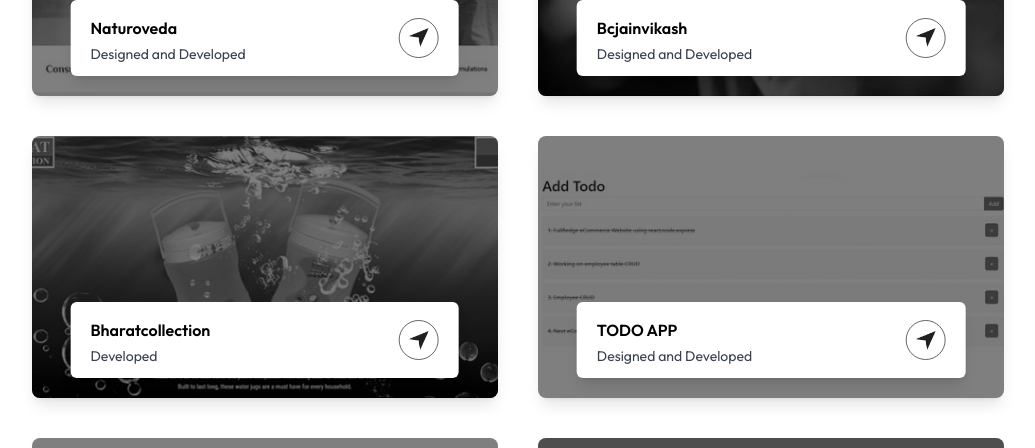
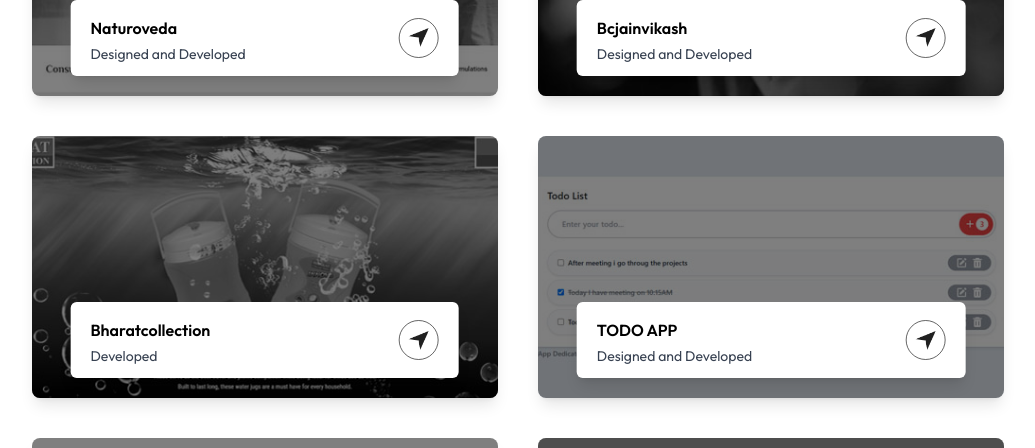
Before and after one commit to faisalnawaz89/MyPortfolio, a Next.js app: page / in a window 1280 px wide. Shown: the part 6180-6628 px from the top of the page, without its empty margins (122-1157 px from the left). Built offline with nearby package versions, Linux system fonts and the light colour scheme; grey boxes are pictures that could not be loaded; a web font is replaced by a local one.

Commit message:
Add some new project

```diff
--- a/assets/assets.js
+++ b/assets/assets.js
@@ -268,8 +268,8 @@ export const workData = [
         category: 'react',
         title: 'TODO APP',
         description: 'Designed and Developed',
-        bgImage: '/project_23.jpg',
-        url: 'https://todo-app-ochre-delta.vercel.app/'
+        bgImage: '/project_23a.jpg',
+        url: 'https://todos-with-crud.vercel.app/'
     },
     {
         id:25,
```
Also changed, not shown: public/project_23a.jpg (added).
